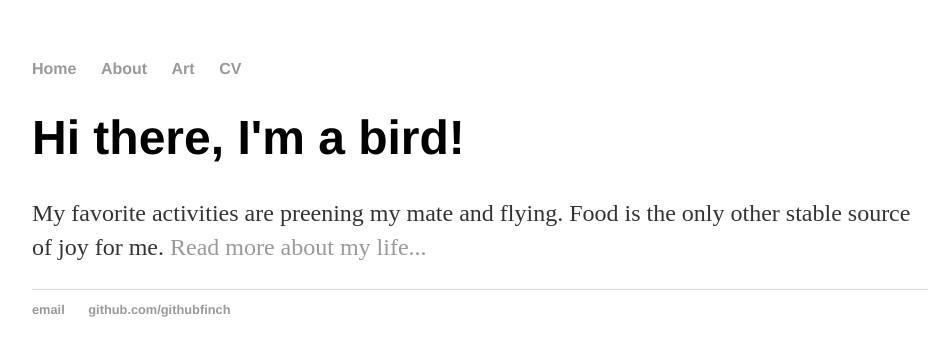
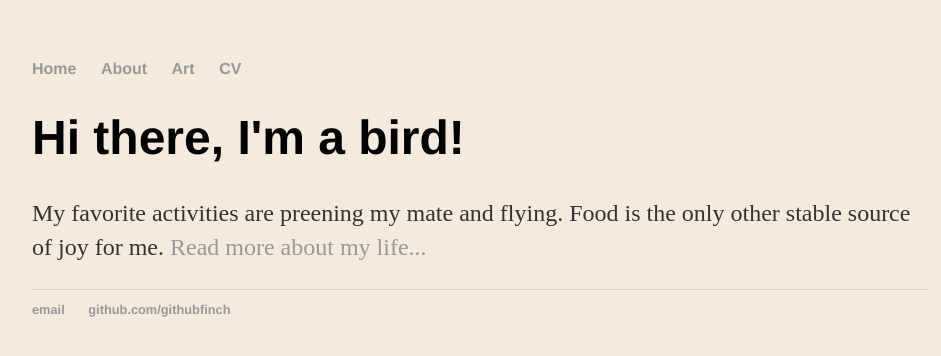
Before and after one commit to githubfinch/githubfinch.github.io, a Jekyll site: the page built from index.html, in a window 1280 px wide. Shown: the top 356 px of the page, without its empty margins (160-1101 px from the left). Built offline with Jekyll 4.4.1, drawn with Linux system fonts in a browser that asks for light colours.

Commit message:
Update main.css

```diff
--- a/css/main.css
+++ b/css/main.css
@@ -1,6 +1,7 @@
 body {
     margin: 60px auto;
     width: 70%;
+    background-color: #F5EADC;
 }
 nav ul, footer ul {
     font-family:'Helvetica', 'Arial', 'Sans-Serif';
```
